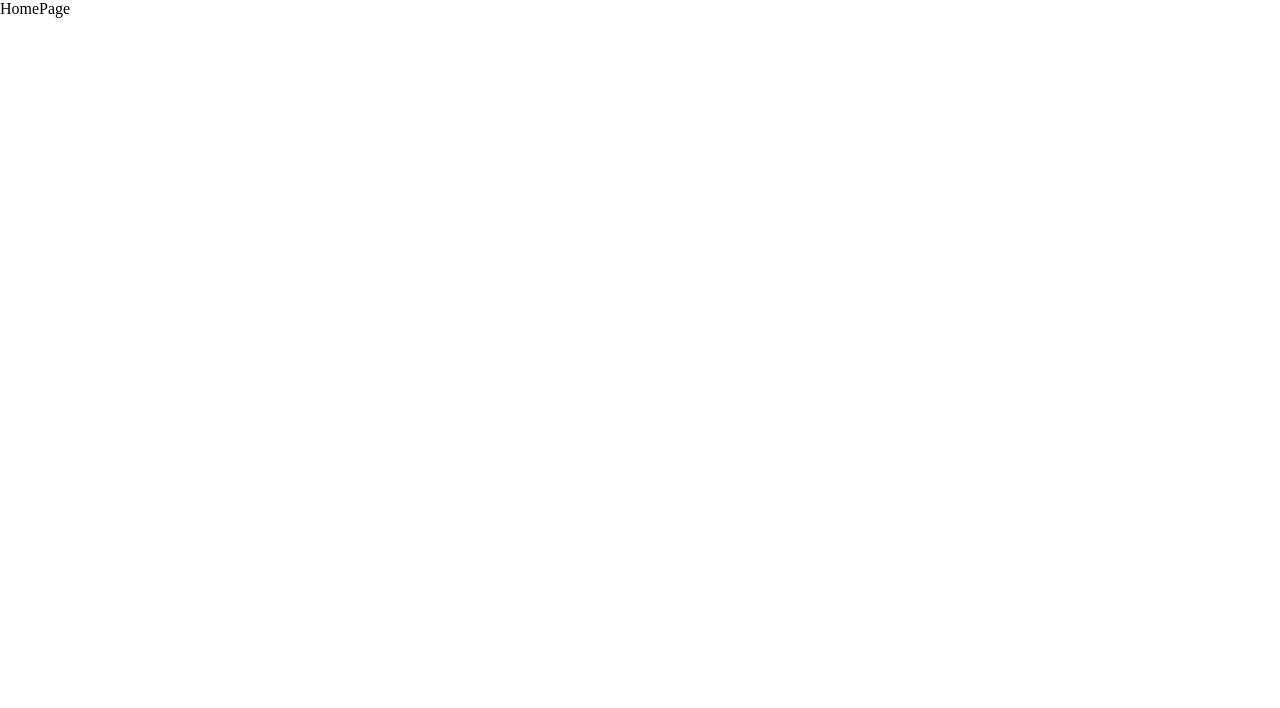
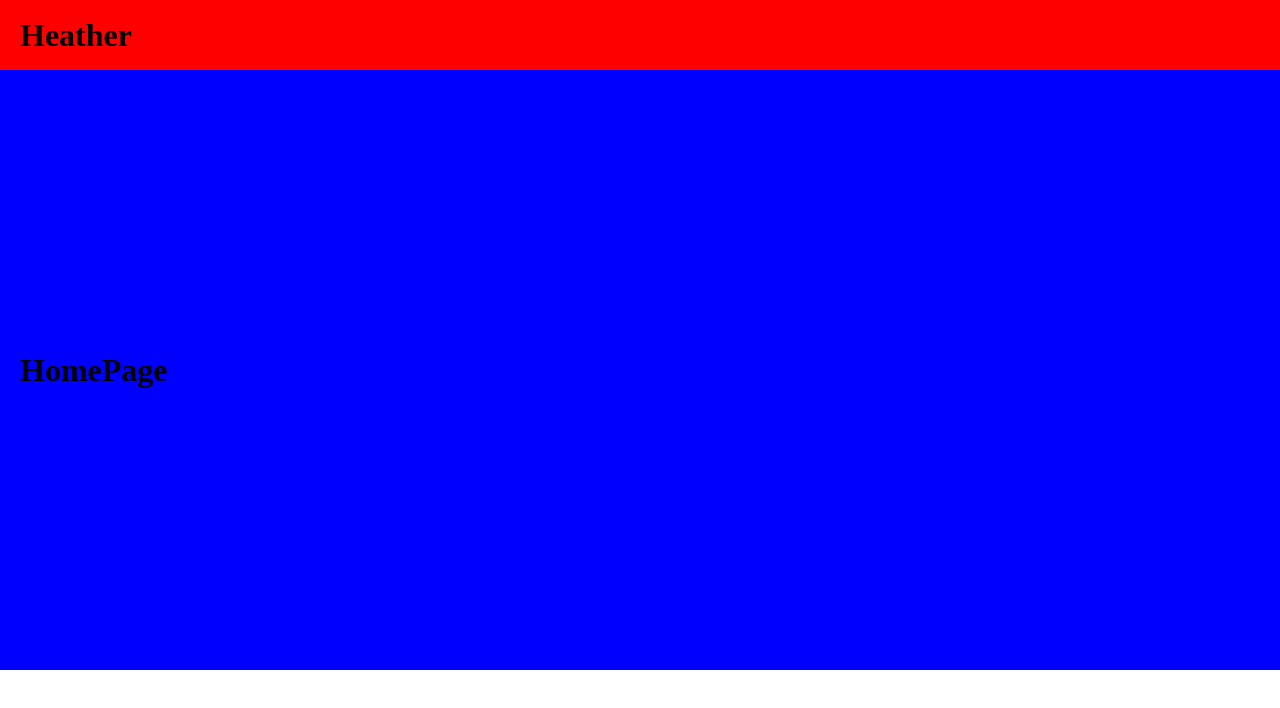
Before and after one commit to GabrielGCJ/Promobit-Project-, a React (Create React App) app: page / in a window 1280 px wide. Shown: the top 708 px of the page. Built offline with nearby package versions, Linux system fonts and the light colour scheme.

Commit message:
Adição de header provisorio

```diff
--- a/package.json
+++ b/package.json
@@ -11,6 +11,7 @@
     "react-dom": "^18.1.0",
     "react-router-dom": "^5.2.0",
     "react-scripts": "5.0.1",
+    "styled-components": "^5.3.5",
     "web-vitals": "^2.1.4"
   },
   "scripts": {
--- a/src/App.js
+++ b/src/App.js
@@ -1,9 +1,11 @@
 import './App.css';
+import Header from './Componentes/Header/Header';
 import Router from './Routes/Router';
 
 const App = () => {
   return (
     <div>
+      <Header/>
       <Router/>
       </div>
   );
--- /dev/null
+++ b/src/Componentes/Header/Header.js
@@ -0,0 +1,13 @@
+import { ContainerHeader } from "./styled"
+
+const Header = () => {
+
+    return(
+
+        <ContainerHeader>
+            <h1> Heather </h1>
+        </ContainerHeader>
+    )
+}
+
+export default Header
--- /dev/null
+++ b/src/Componentes/Header/styled.js
@@ -0,0 +1,12 @@
+import styled from "styled-components"
+
+export const ContainerHeader = styled.div`
+    display:flex ;
+    align-items: center ;
+    height: 70px;
+    background-color: red;
+
+    h1{
+        padding: 20px;
+    }
+`
--- /dev/null
+++ b/src/Constants.js
@@ -0,0 +1,2 @@
+export const BASE_URL = "https://api.themoviedb.org/3/movie"
+export const api_key = "api_key=2717cb3811eb76cc273fc62921279d7e"
--- a/src/Pages/HomePage.js
+++ /dev/null
@@ -1,11 +0,0 @@
-const HomePage = () => {
-
-    return(
-
-        <div>
-            HomePage
-        </div>
-    )
-}
-
-export default HomePage
--- /dev/null
+++ b/src/Pages/HomePage/HomePage.js
@@ -0,0 +1,13 @@
+import { ContainerGeral } from "./styled"
+
+const HomePage = () => {
+
+    return(
+
+        <ContainerGeral>
+            <h1>HomePage</h1>
+        </ContainerGeral>
+    )
+}
+
+export default HomePage
--- /dev/null
+++ b/src/Pages/HomePage/styled.js
@@ -0,0 +1,12 @@
+import styled from "styled-components"
+
+export const ContainerGeral = styled.div`
+    display:flex ;
+    align-items: center ;
+    height: 600px;
+    background-color: blue;
+
+    h1{
+        padding: 20px;
+    }
+`
--- a/src/Routes/Router.js
+++ b/src/Routes/Router.js
@@ -1,6 +1,6 @@
 import { BrowserRouter, Switch, Route } from "react-router-dom"
-import ErrorPage from "../Pages/ErrorPage"
-import HomePage from "../Pages/HomePage"
+import ErrorPage from "../Pages/ErrorPage/ErrorPage"
+import HomePage from "../Pages/HomePage/HomePage"
 
 
 
```
Also changed, not shown: src/Pages/ErrorPage/ErrorPage.js (renamed from src/Pages/ErrorPage.js), 1 other file (tests, documents, lock files or other folders).
